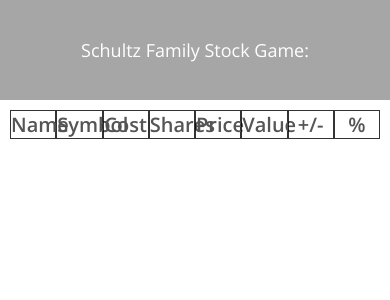
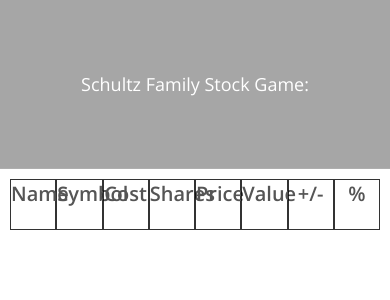
Before and after one commit to nealdeters/schultz-stock-game, a PHP site: page /index.html in a window 390 px wide. Shown: the top 300 px of the page. Run offline with PHP 8.4, Linux system fonts and the light colour scheme; some libraries are stand-ins or nearby versions.

Commit message:
adjusted the index to have mobile responsiveness

```diff
--- a/app.js
+++ b/app.js
@@ -162,10 +162,11 @@ var controller = (function(listCtrl, UICtrl){
 
       for(var key in obj){
         // create the div with class
-        var div = document.createElement('div');
+        var div;
 
         switch(key){
           case 'gainLoss':
+            div = document.createElement('div');
             if(gainLoss > 0){
               div.className = 'list-item income__title gainLoss';
             } else {
@@ -174,7 +175,17 @@ var controller = (function(listCtrl, UICtrl){
 
             div.textContent = obj[key];
             break;
+
+          case 'ticker':
+            div = document.createElement('a');
+            div.setAttribute('target', '_blank');
+            div.setAttribute('href', 'https://www.google.com/search?q=' + obj[key] + '&tbm=fin');
+            div.className = 'list-item';
+            div.textContent = obj[key];
+            break;
+
           default:
+            div = document.createElement('div');
             div.className = 'list-item';
             div.textContent = obj[key];
         }
--- a/index.html
+++ b/index.html
@@ -3,7 +3,7 @@
     <head>
         <meta charset="UTF-8">
         <link href="https://fonts.googleapis.com/css?family=Open+Sans:100,300,400,600" rel="stylesheet" type="text/css">
-        <!-- <link href="http://code.ionicframework.com/ionicons/2.0.1/css/ionicons.min.css" rel="stylesheet" type="text/css"> -->
+        <meta name="viewport" content="width=device-width, height=device-height, initial-scale=1">
         <link type="text/css" rel="stylesheet" href="style.css">
         <script src="https://rawgit.com/moment/moment/2.22.1/min/moment.min.js"></script>
         <title>Schultz Family Stock Game</title>
@@ -23,12 +23,6 @@
 
 
         <div class="bottom">
-            <div class="add">
-                <div class="add__container">
-
-                </div>
-            </div>
-
             <div class="header-container clearfix">
               <div class="header-item">Name</div>
               <div class="header-item">Symbol</div>
--- a/style.css
+++ b/style.css
@@ -32,11 +32,13 @@ body {
 **********************************************/
 
 .top {
-    height: 100px;
+    height: 20vh;
     background-image: linear-gradient(rgba(0, 0, 0, 0.35), rgba(0, 0, 0, 0.35));
     background-size: cover;
     background-position: center;
-    position: relative;
+    position: -webkit-sticky;
+    position: sticky;
+    top: 0;
 }
 
 .budget {
@@ -117,6 +119,7 @@ body {
   display: grid;
   grid-template-columns: repeat(8, 12.5%);
   padding: 10px 10px 0 10px;
+  height: 10vh;
 }
 
 .list-container {
@@ -124,7 +127,7 @@ body {
   grid-template-columns: repeat(8, 12.5%);
   padding: 0 10px 10px 10px;
   overflow: auto;
-  max-height: 500px;
+  height: 70vh;
 }
 
 .header-item {
```
